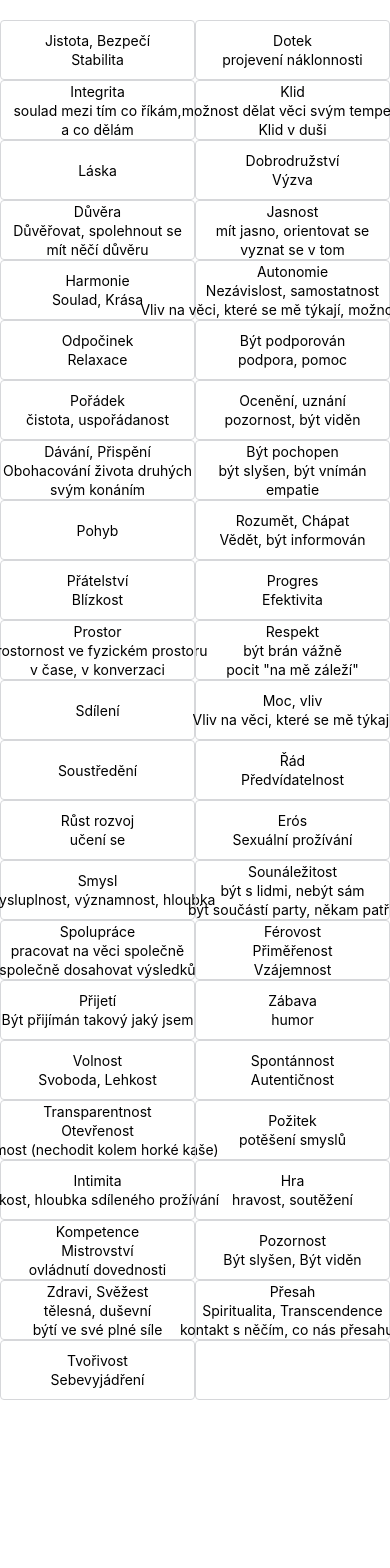
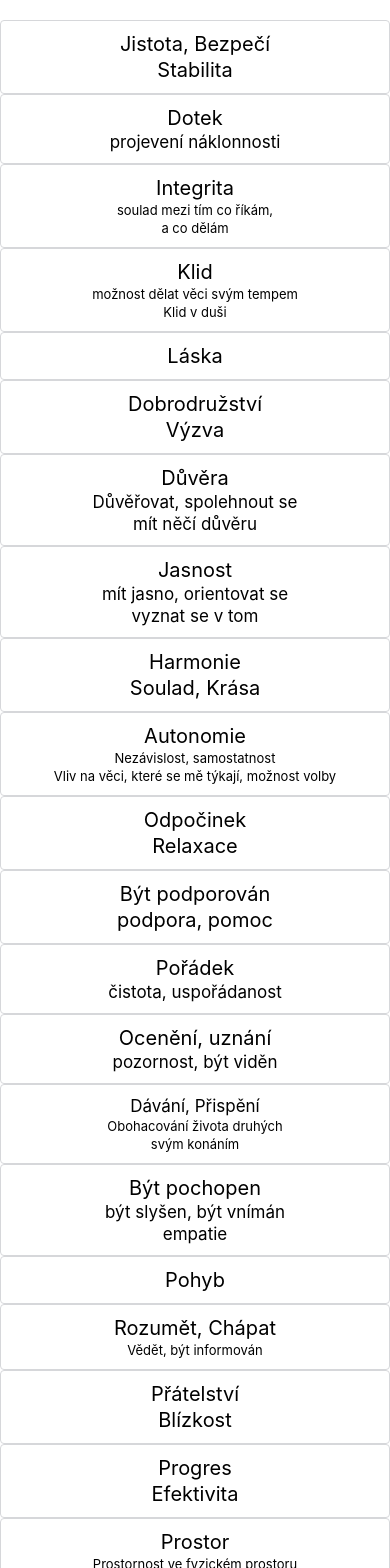
Before and after one commit to lukas-krecan/NvcCards, a React Native app: screen / in a window 390 px wide. Shown: the top 1568 px of the page. Before the commit the page ends 1420 px from the top, so only its background shows below. Built offline with nearby package versions, Linux system fonts and the light colour scheme; what react-native would draw is missing.

Commit message:
Adjust font sizes

```diff
--- a/App.tsx
+++ b/App.tsx
@@ -3,57 +3,61 @@ import {FlatList, SafeAreaView, ScrollView, StatusBar, StyleSheet, Text, Touchab
 
 import {Colors} from 'react-native/Libraries/NewAppScreen';
 
-const needs: string[][] = [
-    ['Jistota, Bezpečí', 'Stabilita'],
-    ['Dotek', 'projevení náklonnosti'],
-    ['Integrita', 'soulad mezi tím co říkám,', 'a co dělám'],
-    ['Klid', 'možnost dělat věci svým tempem', 'Klid v duši'],
-    ['Láska'],
-    ['Dobrodružství', 'Výzva'],
-    ['Důvěra', 'Důvěřovat, spolehnout se', 'mít něčí důvěru'],
-    ['Jasnost', 'mít jasno, orientovat se', 'vyznat se v tom'],
-    ['Harmonie', 'Soulad, Krása'],
-    ['Autonomie', 'Nezávislost, samostatnost', 'Vliv na věci, které se mě týkají, možnost volby'],
-    ['Odpočinek', 'Relaxace'],
-    ['Být podporován', 'podpora, pomoc'],
-    ['Pořádek', 'čistota, uspořádanost'],
-    ['Ocenění, uznání', 'pozornost, být viděn'],
-    ['Dávání, Přispění', 'Obohacování života druhých', 'svým konáním'],
-    ['Být pochopen', 'být slyšen, být vnímán', 'empatie'],
-    ['Pohyb'],
-    ['Rozumět, Chápat', 'Vědět, být informován'],
-    ['Přátelství', 'Blízkost'],
-    ['Progres', 'Efektivita'],
-    ['Prostor', 'Prostornost ve fyzickém prostoru', 'v čase, v konverzaci'],
-    ['Respekt', 'být brán vážně', 'pocit \"na mě záleží\"'],
-    ['Sdílení'],
-    ['Moc, vliv', 'Vliv na věci, které se mě týkají'],
-    ['Soustředění'],
-    ['Řád', 'Předvídatelnost'],
-    ['Růst rozvoj', 'učení se'],
-    ['Erós', 'Sexuální prožívání'],
-    ['Smysl', 'smysluplnost, významnost, hloubka'],
-    ['Sounáležitost', 'být s lidmi, nebýt sám', 'být součástí party, někam patřit'],
-    ['Spolupráce', 'pracovat na věci společně', 'společně dosahovat výsledků'],
-    ['Férovost', 'Přiměřenost', 'Vzájemnost'],
-    ['Přijetí', 'Být přijímán takový jaký jsem'],
-    ['Zábava', 'humor'],
-    ['Volnost', 'Svoboda, Lehkost'],
-    ['Spontánnost', 'Autentičnost'],
-    ['Transparentnost', 'Otevřenost', 'Přímost (nechodit kolem horké kaše)'],
-    ['Požitek', 'potěšení smyslů'],
-    ['Intimita', 'blízkost, hloubka sdíleného prožívání'],
-    ['Hra', 'hravost, soutěžení'],
-    ['Kompetence', 'Mistrovství', 'ovládnutí dovednosti'],
-    ['Pozornost', 'Být slyšen, Být viděn'],
-    ['Zdravi, Svěžest', 'tělesná, duševní', 'býtí ve své plné síle'],
-    ['Přesah', 'Spiritualita, Transcendence', 'kontakt s něčím, co nás přesahuje'],
-    ['Tvořivost', 'Sebevyjádření'],
-    []
+type CardData = {
+    text: string,
+    size?: number
+}
+
+const needs: CardData[][] = [
+    [{text:'Jistota, Bezpečí'}, {text:'Stabilita'}],
+    [{text:'Dotek'}, {text:'projevení náklonnosti'}],
+    [{text:'Integrita'}, {text:'soulad mezi tím co říkám,'}, {text:'a co dělám', size: 3}],
+    [{text:'Klid'}, {text:'možnost dělat věci svým tempem'}, {text:'Klid v duši', size: 3}],
+    [{text:'Láska'}],
+    [{text:'Dobrodružství'}, {text:'Výzva'}],
+    [{text:'Důvěra'}, {text:'Důvěřovat, spolehnout se', size: 2}, {text:'mít něčí důvěru'}],
+    [{text:'Jasnost'}, {text:'mít jasno, orientovat se', size: 2}, {text:'vyznat se v tom', size: 2}],
+    [{text:'Harmonie'}, {text:'Soulad, Krása'}],
+    [{text:'Autonomie'}, {text:'Nezávislost, samostatnost'}, {text:'Vliv na věci, které se mě týkají, možnost volby'}],
+    [{text:'Odpočinek'}, {text:'Relaxace'}],
+    [{text:'Být podporován'}, {text:'podpora, pomoc'}],
+    [{text:'Pořádek'}, {text:'čistota, uspořádanost'}],
+    [{text:'Ocenění, uznání'}, {text:'pozornost, být viděn'}],
+    [{text:'Dávání, Přispění'}, {text:'Obohacování života druhých'}, {text:'svým konáním', size: 3}],
+    [{text:'Být pochopen'}, {text:'být slyšen, být vnímán', size: 2}, {text:'empatie', size: 2}],
+    [{text:'Pohyb'}],
+    [{text:'Rozumět, Chápat'}, {text:'Vědět, být informován'}],
+    [{text:'Přátelství'}, {text:'Blízkost'}],
+    [{text:'Progres'}, {text:'Efektivita'}],
+    [{text:'Prostor'}, {text:'Prostornost ve fyzickém prostoru'}, {text:'v čase, v konverzaci', size: 3}],
+    [{text:'Respekt'}, {text:'být brán vážně', size: 2}, {text:'pocit \"na mě záleží\"', size: 2}],
+    [{text:'Sdílení'}],
+    [{text:'Moc, vliv'}, {text:'Vliv na věci, které se mě týkají'}],
+    [{text:'Soustředění'}],
+    [{text:'Řád'}, {text:'Předvídatelnost'}],
+    [{text:'Růst rozvoj'}, {text:'učení se'}],
+    [{text:'Erós'}, {text:'Sexuální prožívání'}],
+    [{text:'Smysl'}, {text:'smysluplnost, významnost, hloubka'}],
+    [{text:'Sounáležitost'}, {text:'být s lidmi, nebýt sám'}, {text:'být součástí party, někam patřit'}],
+    [{text:'Spolupráce'}, {text:'pracovat na věci společně'}, {text:'společně dosahovat výsledků'}],
+    [{text:'Férovost'}, {text:'Přiměřenost', size: 2}, {text:'Vzájemnost', size: 2}],
+    [{text:'Přijetí'}, {text:'Být přijímán takový jaký jsem'}],
+    [{text:'Zábava'}, {text:'humor'}],
+    [{text:'Volnost'}, {text:'Svoboda, Lehkost'}],
+    [{text:'Spontánnost'}, {text:'Autentičnost'}],
+    [{text:'Transparentnost'}, {text:'Otevřenost', size: 2}, {text:'Přímost (nechodit kolem horké kaše)'}],
+    [{text:'Požitek'}, {text:'potěšení smyslů'}],
+    [{text:'Intimita'}, {text:'blízkost, hloubka sdíleného prožívání'}],
+    [{text:'Hra'}, {text:'hravost, soutěžení'}],
+    [{text:'Kompetence'}, {text:'Mistrovství', size: 2}, {text:'ovládnutí dovednosti', size: 3}],
+    [{text:'Pozornost'}, {text:'Být slyšen, Být viděn'}],
+    [{text:'Zdravi, Svěžest'}, {text:'tělesná, duševní'}, {text:'býtí ve své plné síle'}],
+    [{text:'Přesah'}, {text:'Spiritualita, Transcendence'}, {text:'kontakt s něčím, co nás přesahuje'}],
+    [{text:'Tvořivost'}, {text:'Sebevyjádření'}],
 ];
 
 type CardProps = {
-    lines: string[]
+    lines: CardData[]
 }
 
 
@@ -65,12 +69,34 @@ class Card extends React.PureComponent<CardProps> {
         return (
             <TouchableOpacity onPress={this._onPress} style={styles.card}>
                 <View>
-                    {this.props.lines.map((line, i) =>
-                        <Text style={styles.item} key={i} adjustsFontSizeToFit={true} numberOfLines={1}>{line}</Text>
-                    )}
+
+                    {this.props.lines.map((line, i) => {
+                        const fontSize = Card.getFontSize(line);
+                        return <Text style={{margin: 1, textAlign: 'center', fontSize: fontSize}} key={i}>{line.text}</Text>
+                    })}
                 </View>
             </TouchableOpacity>
         );
+    }
+
+    private static getFontSize(card: CardData): number  {
+        const size = card.size ? card.size : Card.guessFontSize(card.text);
+
+        switch (size) {
+            case 1: return 20;
+            case 2: return 17;
+            default: return 13;
+        }
+    }
+
+    private static guessFontSize(text: string): number {
+        if (text.length < 20) {
+            return 1;
+        } else if (text.length < 25) {
+            return 2;
+        } else {
+            return 3;
+        }
     }
 }
 
@@ -85,7 +111,7 @@ const App = () => {
                     <FlatList
                         style={styles.container}
                         data={needs}
-                        numColumns={2}
+                        numColumns={1}
                         keyExtractor={(item, index) => index.toString()}
                         renderItem={({item}) => <Card lines={item}/>}
                     />
@@ -110,7 +136,7 @@ const styles = StyleSheet.create({
         borderRadius: 4,
         borderWidth: 0.5,
         borderColor: '#d6d7da',
-        height: 60,
+        height: 80,
         padding: 10,
         alignItems: 'center',
         justifyContent: 'center',
```
